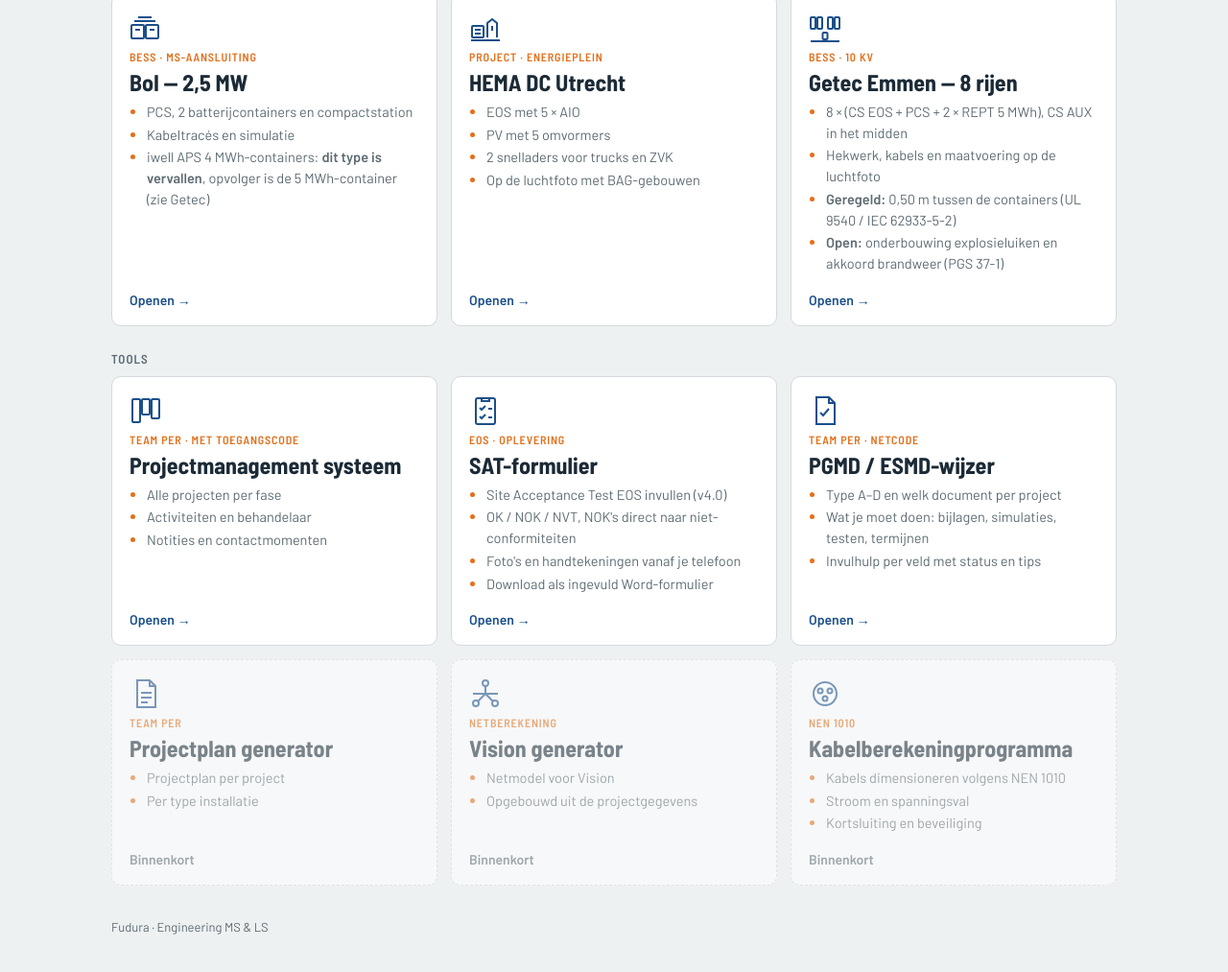
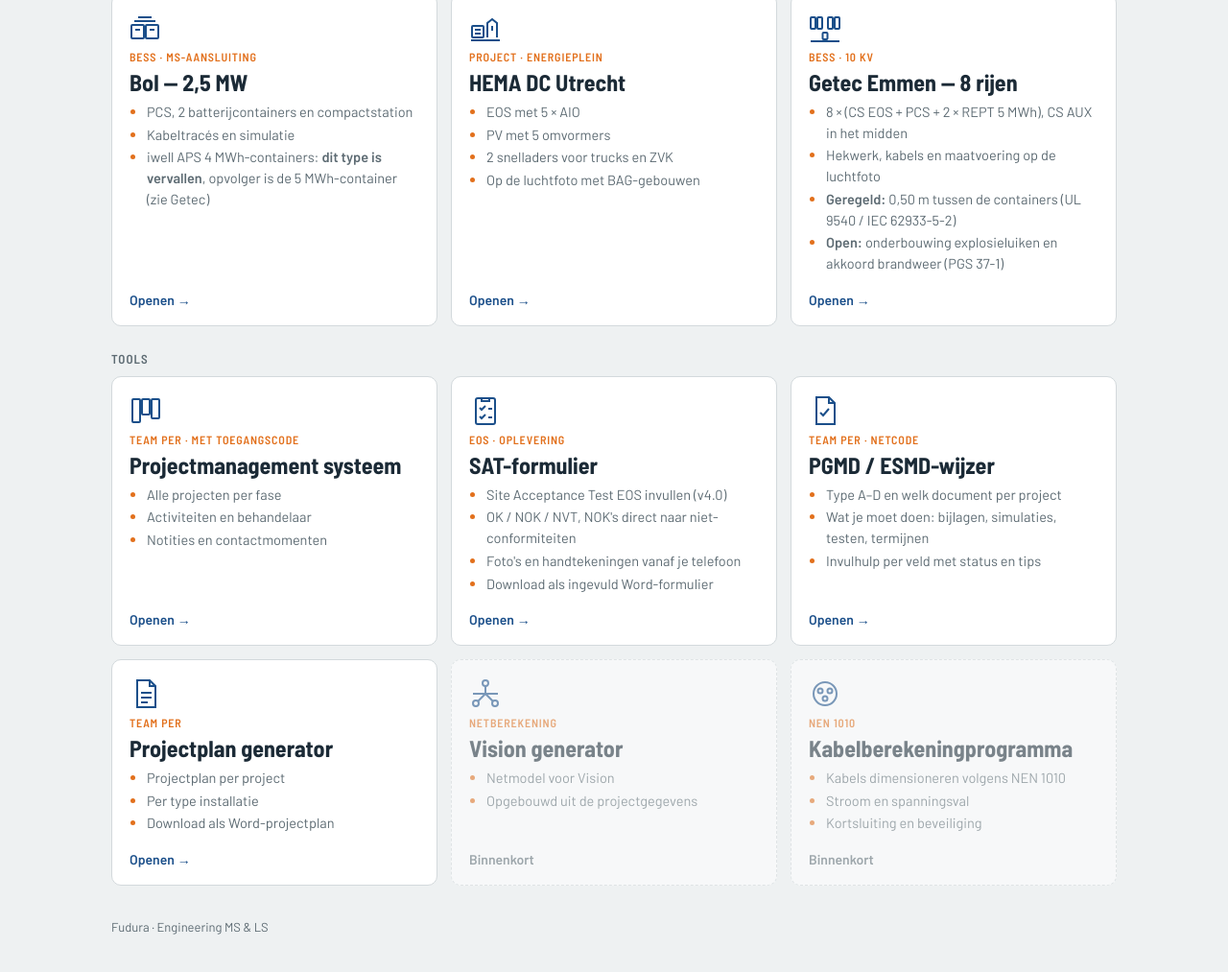
Before and after one commit to nickcambeen/fudura, a plain HTML site: page index.html in a window 1280 px wide. Shown: the part 889-1902 px from the top of the page at 96% size. Drawn offline with Linux system fonts and the light colour scheme.

Commit message:
Startpagina: Projectplan generator als werkende kaart (link naar /projectplan/)
Co-Authored-By: Claude Opus 5.5 <noreply@anthropic.com>
Claude-Session: https://claude.ai/code/session_015LRpJZ97NBwCY1szbGb1b6

```diff
--- a/index.html
+++ b/index.html
@@ -133,13 +133,13 @@
       <ul><li>Type A–D en welk document per project</li><li>Wat je moet doen: bijlagen, simulaties, testen, termijnen</li><li>Invulhulp per veld met status en tips</li></ul>
       <span class="voet">Openen →</span>
     </a>
-    <div class="kaart later">
+    <a class="kaart" href="projectplan/">
       <svg class="ico" viewBox="0 0 34 34" fill="none" stroke="currentColor" stroke-width="2"><path d="M8 3h13l6 6v22H8z"/><path d="M21 3v6h6M12 16h11M12 21h11M12 26h7"/></svg>
       <span class="type">Team PER</span>
       <h3>Projectplan generator</h3>
-      <ul><li>Projectplan per project</li><li>Per type installatie</li></ul>
-      <span class="voet">Binnenkort</span>
-    </div>
+      <ul><li>Projectplan per project</li><li>Per type installatie</li><li>Download als Word-projectplan</li></ul>
+      <span class="voet">Openen →</span>
+    </a>
     <div class="kaart later">
       <svg class="ico" viewBox="0 0 34 34" fill="none" stroke="currentColor" stroke-width="2"><circle cx="17" cy="6" r="3"/><circle cx="7" cy="27" r="3"/><circle cx="27" cy="27" r="3"/><path d="M17 9v8M17 17L9 25M17 17l8 8M4 17h26"/></svg>
       <span class="type">Netberekening</span>
```
